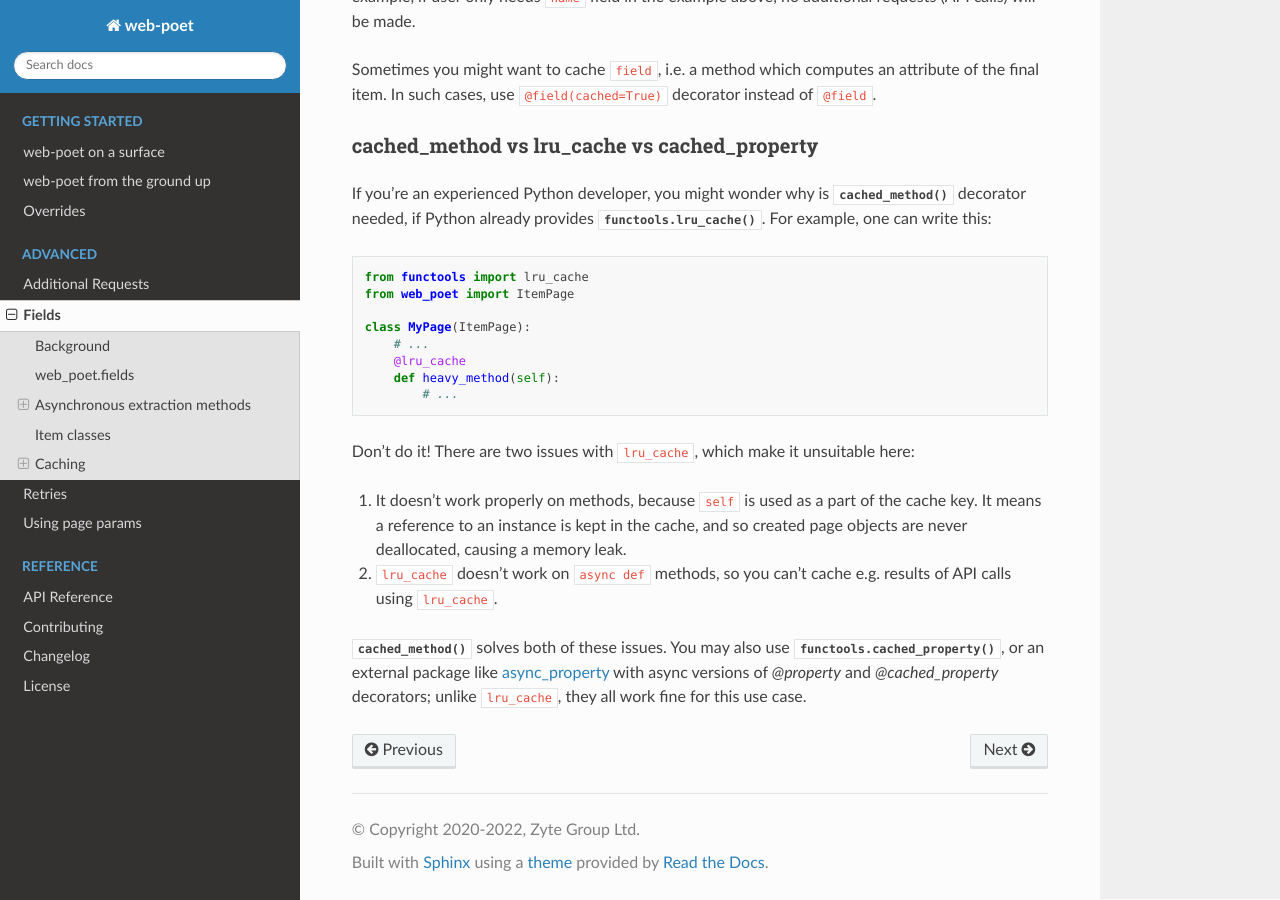
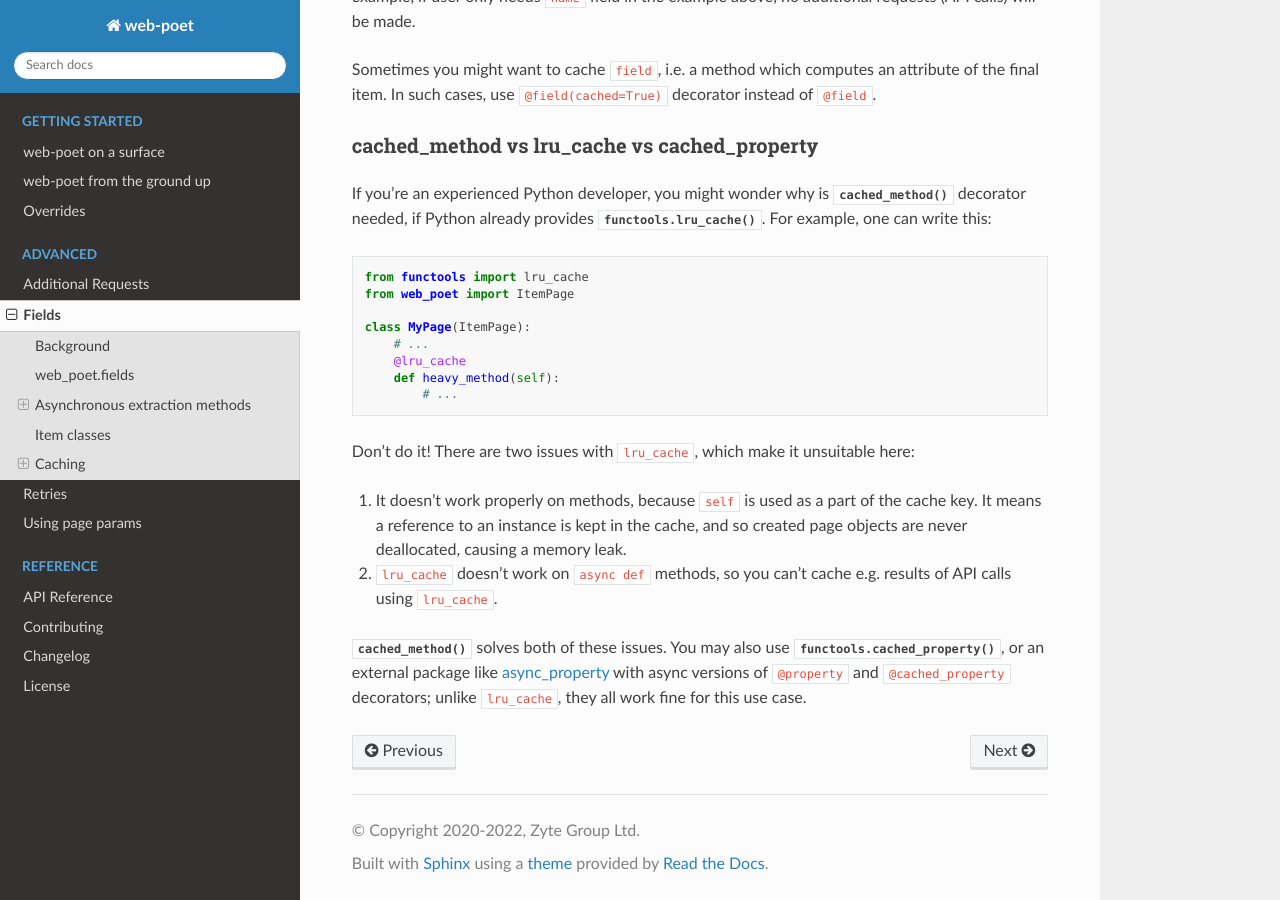
Before and after one commit to scrapinghub/web-poet, a Sphinx documentation site: the page built from docs/advanced/fields.rst, in a window 1280 px wide and 900 px high, scrolled down 5679 px. Built offline with Sphinx 7.4.7 and the Read the Docs theme 2.0.0, drawn with Linux system fonts in a browser that asks for light colours.

Commit message:
docs: rst syntax fix

```diff
--- a/docs/advanced/fields.rst
+++ b/docs/advanced/fields.rst
@@ -346,7 +346,7 @@ here:
 
 :func:`~.cached_method` solves both of these issues. You may also use
 :func:`functools.cached_property`, or an external package like async_property_
-with async versions of `@property` and `@cached_property` decorators; unlike
+with async versions of ``@property`` and ``@cached_property`` decorators; unlike
 ``lru_cache``, they all work fine for this use case.
 
 .. _async_property: https://github.com/ryananguiano/async_property
```
